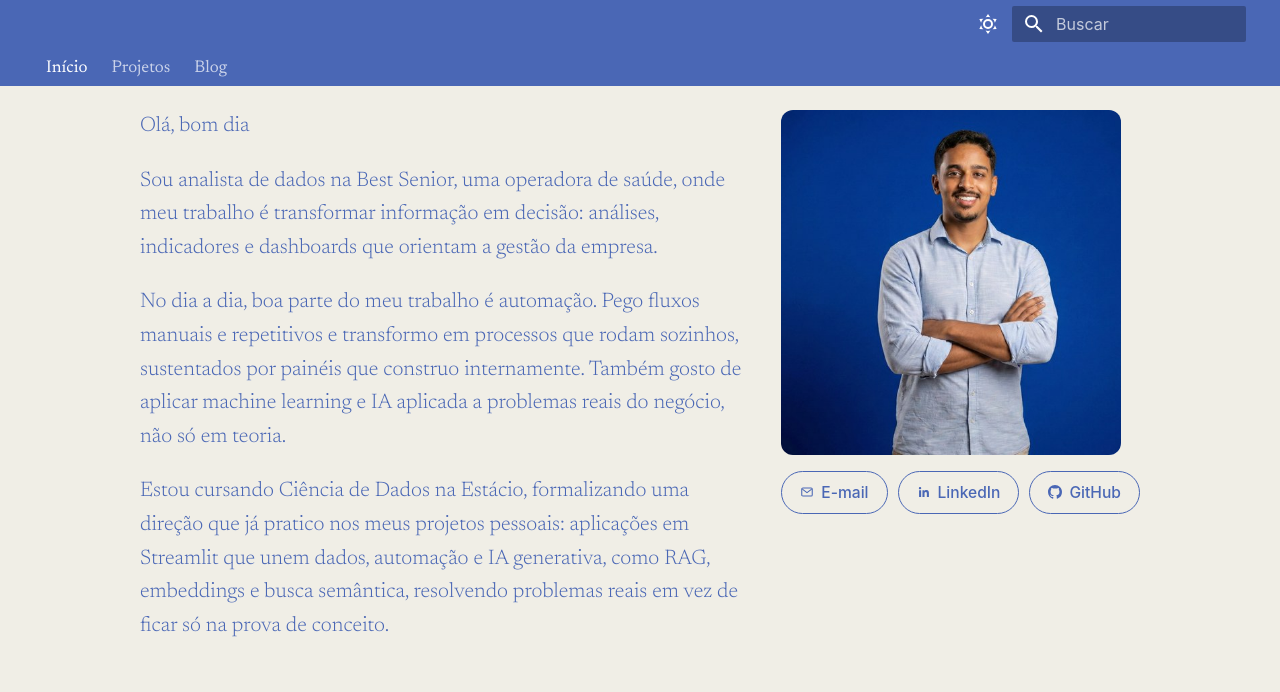
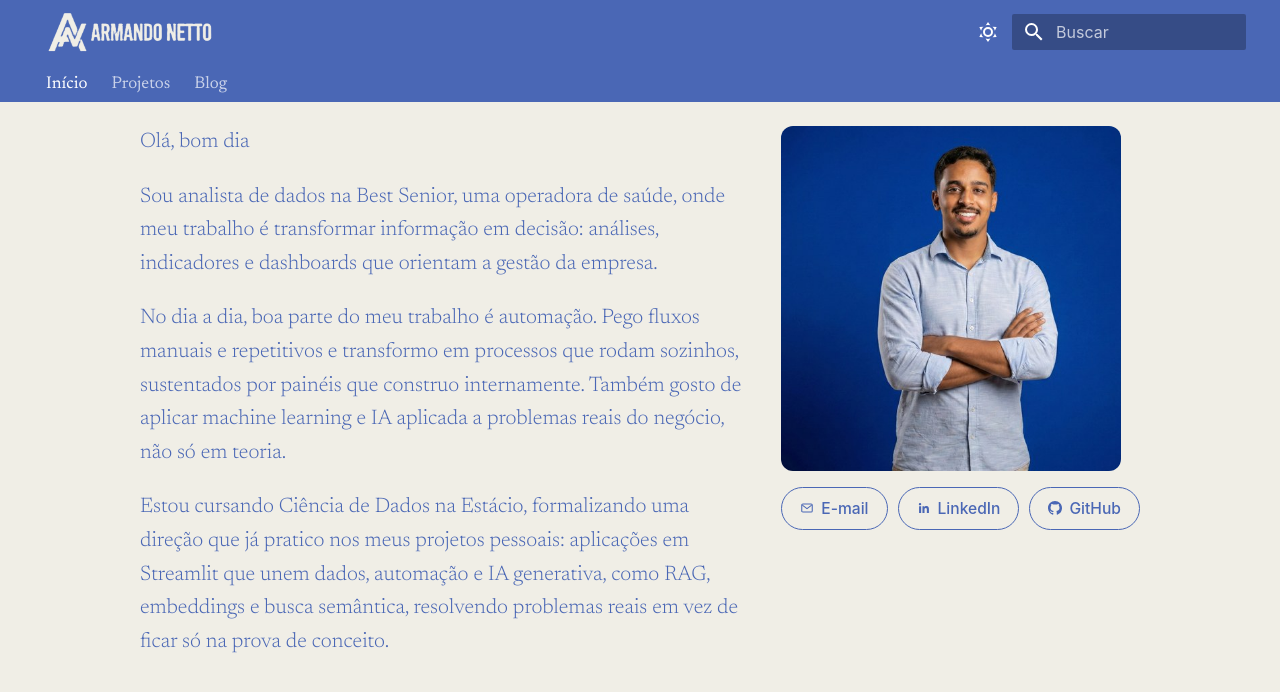
Before and after one commit to armandonettox/portifolio, an MkDocs documentation site: the page built from docs/index.md, in a window 1280 px wide. Shown: the top 692 px of the page. Built offline with MkDocs 1.6.1 and Material for MkDocs 9.7.7, drawn with Linux system fonts in a browser that asks for light colours.

Commit message:
feat(theme): traz a logo de volta ao cabecalho
Mantem header.autohide (cabecalho e abas somem juntos ao rolar), so
reverte a remocao da logo: volta theme.logo no mkdocs.yml e tira o
display:none que escondia o botao no CSS.

```diff
--- a/docs/stylesheets/extra.css
+++ b/docs/stylesheets/extra.css
@@ -28,9 +28,8 @@ body,
   display: none;
 }
 
-/* Sem marca no cabecalho: nem logo nem titulo em texto */
-.md-header__button.md-logo {
-  display: none;
+.md-header__button.md-logo img {
+  height: 2rem;
 }
 
 /* O titulo escondido tinha flex-grow:1 e empurrava busca/GitHub pra
--- a/mkdocs.yml
+++ b/mkdocs.yml
@@ -9,6 +9,7 @@ theme:
   language: pt-BR
   font: false
   favicon: assets/favicon.png
+  logo: assets/logo.png
   features:
     - navigation.instant
     - navigation.instant.progress
@@ -42,7 +43,7 @@ plugins:
         - Bastidores
 
 extra_css:
-  - stylesheets/extra.css?v=20260729j
+  - stylesheets/extra.css?v=20260729k
 
 extra_javascript:
   - javascripts/extra.js
```
Also changed, not shown: CLAUDE.md (+4 -5 lines).
